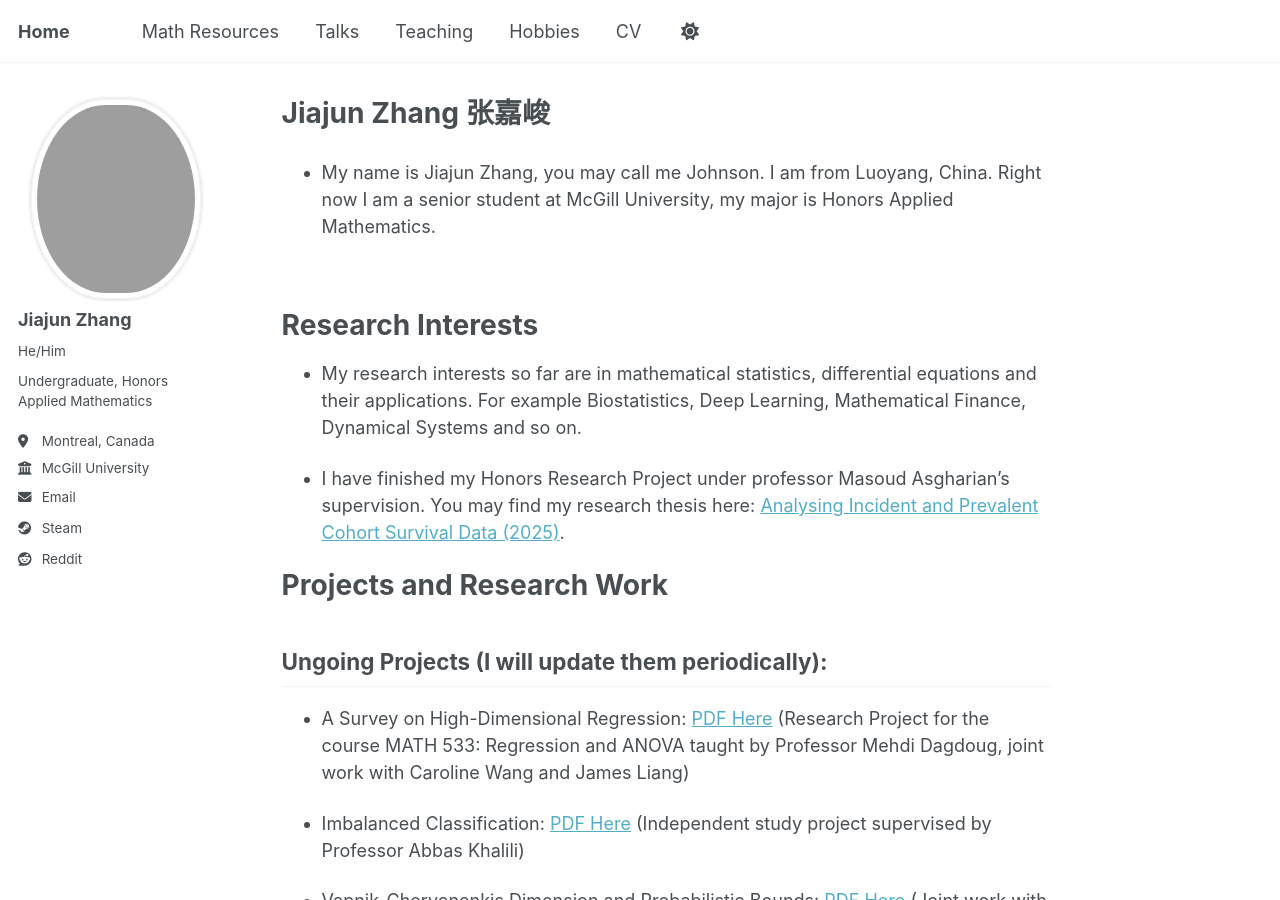
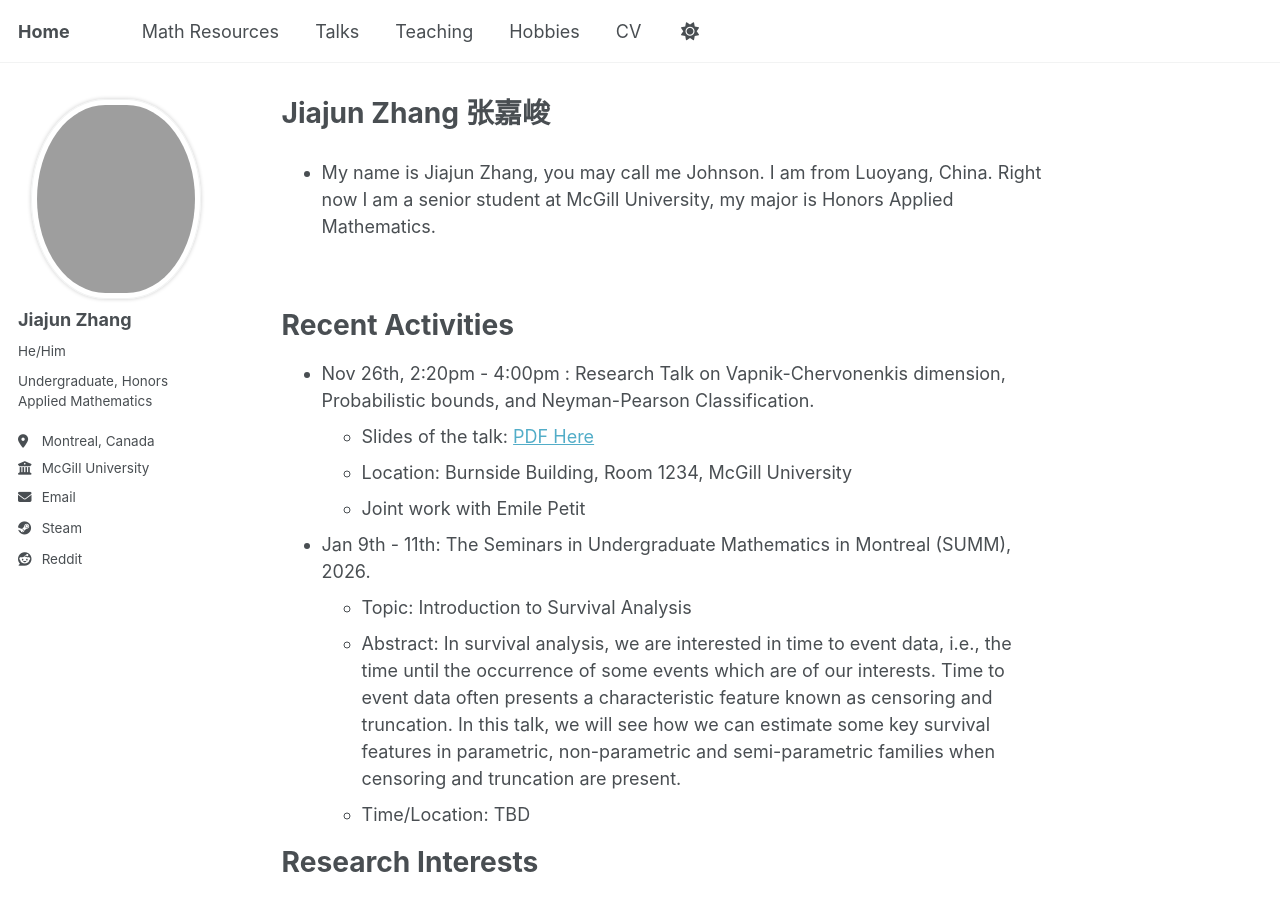
Before and after one commit to JohanssonRein/JohanssonRein.github.io, a Jekyll site: the page built from _pages/about.md, in a window 1280 px wide and 900 px high. Built offline with Jekyll 4.4.1, drawn with Linux system fonts in a browser that asks for light colours.

Commit message:
Update about.md

```diff
--- a/_pages/about.md
+++ b/_pages/about.md
@@ -10,6 +10,18 @@ redirect_from:
 * My name is Jiajun Zhang, you may call me Johnson. I am from Luoyang, China. Right now I am a senior student at McGill University, my major is Honors Applied Mathematics.
 
  <br>
+
+# Recent Activities
+
+* Nov 26th, 2:20pm - 4:00pm : Research Talk on Vapnik-Chervonenkis dimension, Probabilistic bounds, and Neyman-Pearson Classification.
+  * Slides of the talk: [PDF Here](/files/NPClassifiers.pdf)
+  * Location: Burnside Building, Room 1234, McGill University
+  * Joint work with Emile Petit
+
+* Jan 9th - 11th: The Seminars in Undergraduate Mathematics in Montreal (SUMM), 2026.
+  * Topic: Introduction to Survival Analysis
+  * Abstract: In survival analysis, we are interested in time to event data, i.e., the time until the occurrence of some events which are of our interests. Time to event data often presents a characteristic feature known as censoring and truncation. In this talk, we will see how we can estimate some key survival features in parametric, non-parametric and semi-parametric families when censoring and truncation are present.
+  * Time/Location: TBD
 
 # Research Interests
 
```
